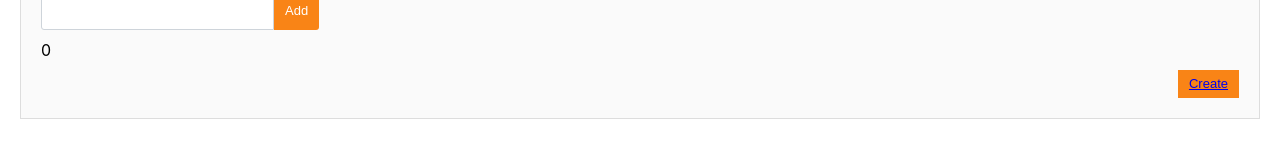
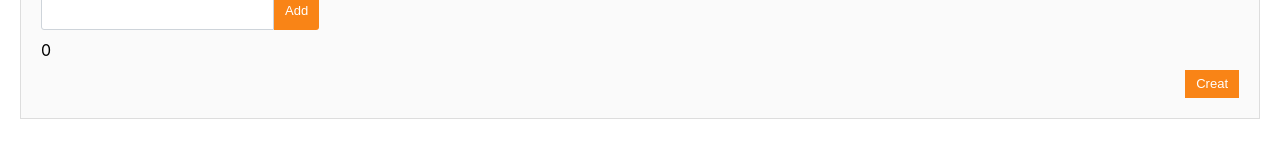
Before and after one commit to MariamHasanat/frying-nemo-fe, a React (Create React App) app: page /add in a window 1280 px wide. Shown: the part 510-668 px from the top of the page. Built offline with nearby package versions, Linux system fonts and the light colour scheme.

Commit message:
nothing new

```diff
--- a/src/components/add/form/form.component.jsx
+++ b/src/components/add/form/form.component.jsx
@@ -1,4 +1,5 @@
 import { useState } from 'react';
+import { Link, Navigate } from 'react-router-dom';
 import Input from '../../common/input/input.component';
 import MultivalueInput from '../../common/multivalue-input/multivalue-input/multivalue-input.component';
 import Select from '../../common/select/select.component';
@@ -8,12 +9,14 @@ import './form.css';
 const Form = (props) => {
   const [name, setName] = useState('');
   const [ingredients, setIngredients] = useState([]);
+
   /*
    * calls JSDoc
    * @param {React.ChangeEvent<HTMLInputElement>} e   //Event object
    */
   const handle = e => {
     e.preventDefault();
+    // Navigate ('/view') ;
     console.debug(name);
     console.log('Form Submitted');
     const price = e.target.price.value;
@@ -56,7 +59,7 @@ const Form = (props) => {
   };
   const catigories = ["Salads", "Main Dishes", "Drinks", "Sweets"];
   return (
-    <form className='addForm' onSubmit={handle}>
+    <form className='addForm' onSubmit={handle} action = '/view'>
       <Input
         className='input-group'
         label="Name"
@@ -98,13 +101,14 @@ const Form = (props) => {
         <option value="salad">Sweets</option>
       </Select> */}
       <div className='addFormButtons'>
-          <button
-            type='submit'
-            className='formComp nemo-button'
-          >
-            <a href='/view'> Create </a>
-          </button>
-
+            <button
+              type='submit'
+              className='formComp nemo-button'
+            >
+              Creat
+              {/* <Link to = "/view"> Creat</Link> */}
+              {/* <a href='/view'> Create </a> */}
+            </button>
       </div>
     </form>
   );
```
